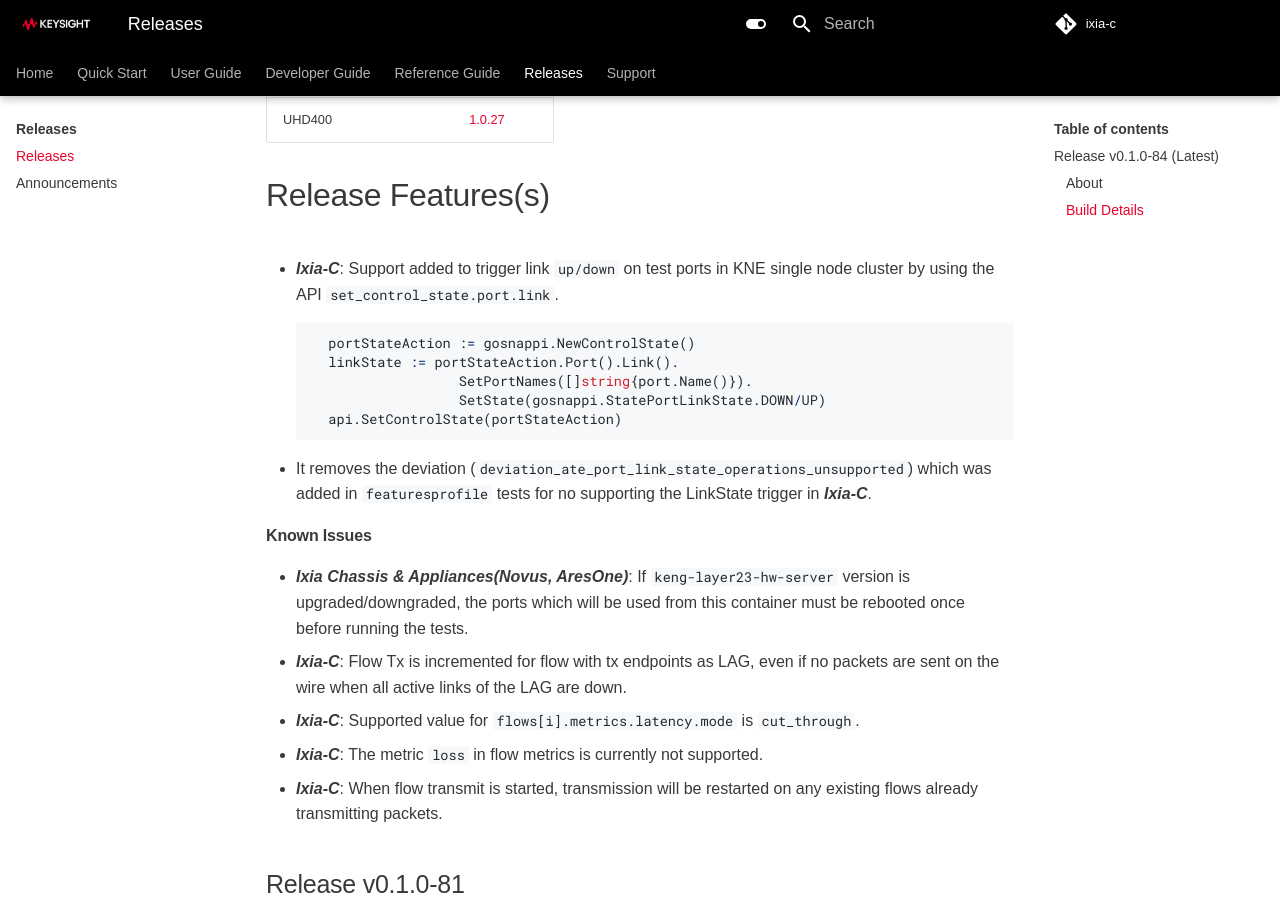
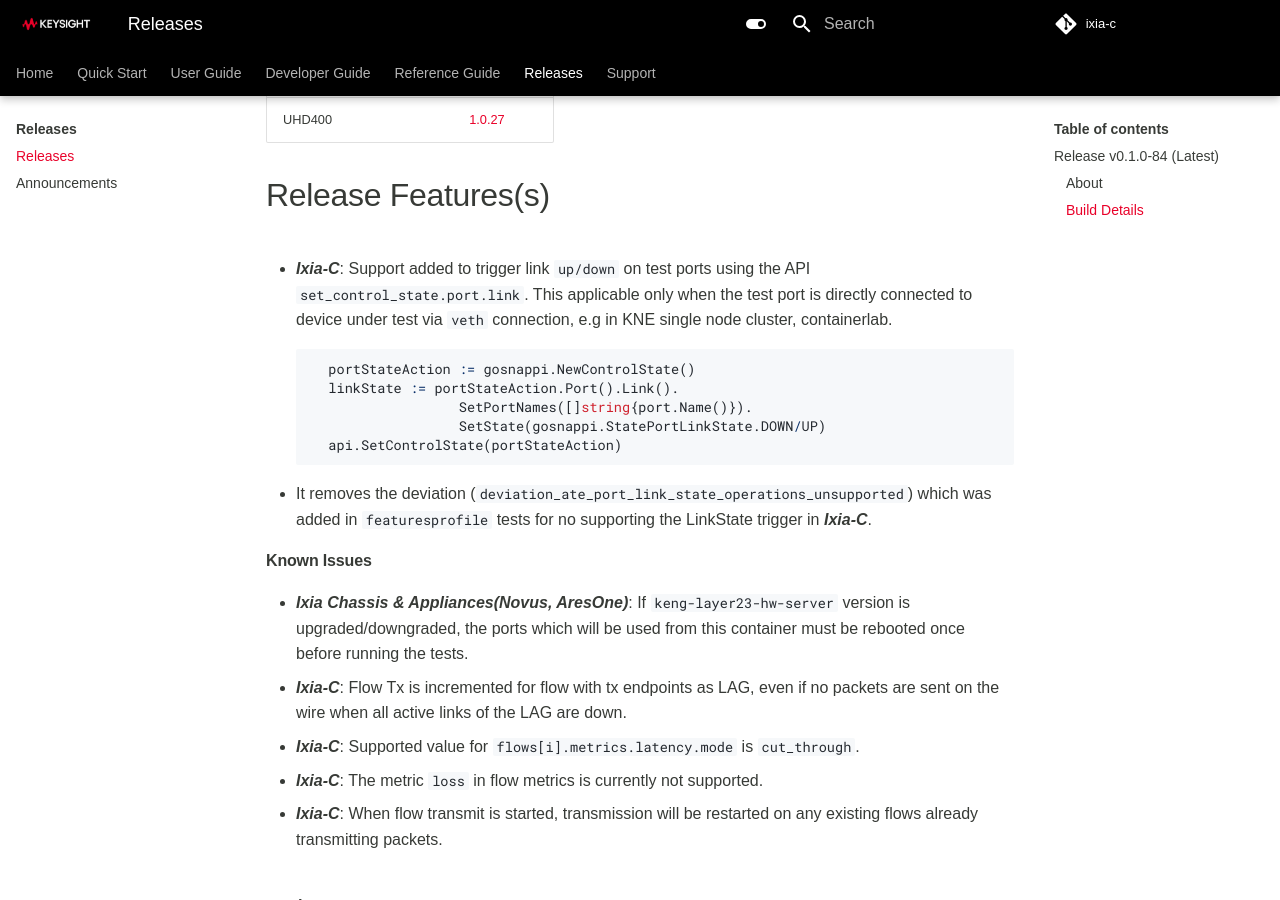
Before and after one commit to open-traffic-generator/ixia-c, an MkDocs documentation site: the page built from docs/releases.md, in a window 1280 px wide and 900 px high, scrolled down 894 px. Built offline with MkDocs 1.6.1 and Material for MkDocs 9.7.7, drawn with Linux system fonts in a browser that asks for light colours; some web fonts are replaced; comment, search, counter and statistics services are not loaded.

Commit message:
notes updated

````diff
--- a/docs/releases.md
+++ b/docs/releases.md
@@ -25,7 +25,7 @@
 | UHD400                    | [1.0.27](https://downloads.ixiacom.com/support/downloads_and_updates/public/UHD400/1.0/1.0.27/artifacts.tar)         |
 
 # Release Features(s)
-* <b><i>Ixia-C</i></b>: Support added to trigger link `up/down` on test ports in KNE single node cluster by using the API `set_control_state.port.link`.
+* <b><i>Ixia-C</i></b>: Support added to trigger link `up/down` on test ports using the API `set_control_state.port.link`. This applicable only when the test port is directly connected to device under test via `veth` connection, e.g in KNE single node cluster, containerlab.
   ```go
     portStateAction := gosnappi.NewControlState()
     linkState := portStateAction.Port().Link().
````
